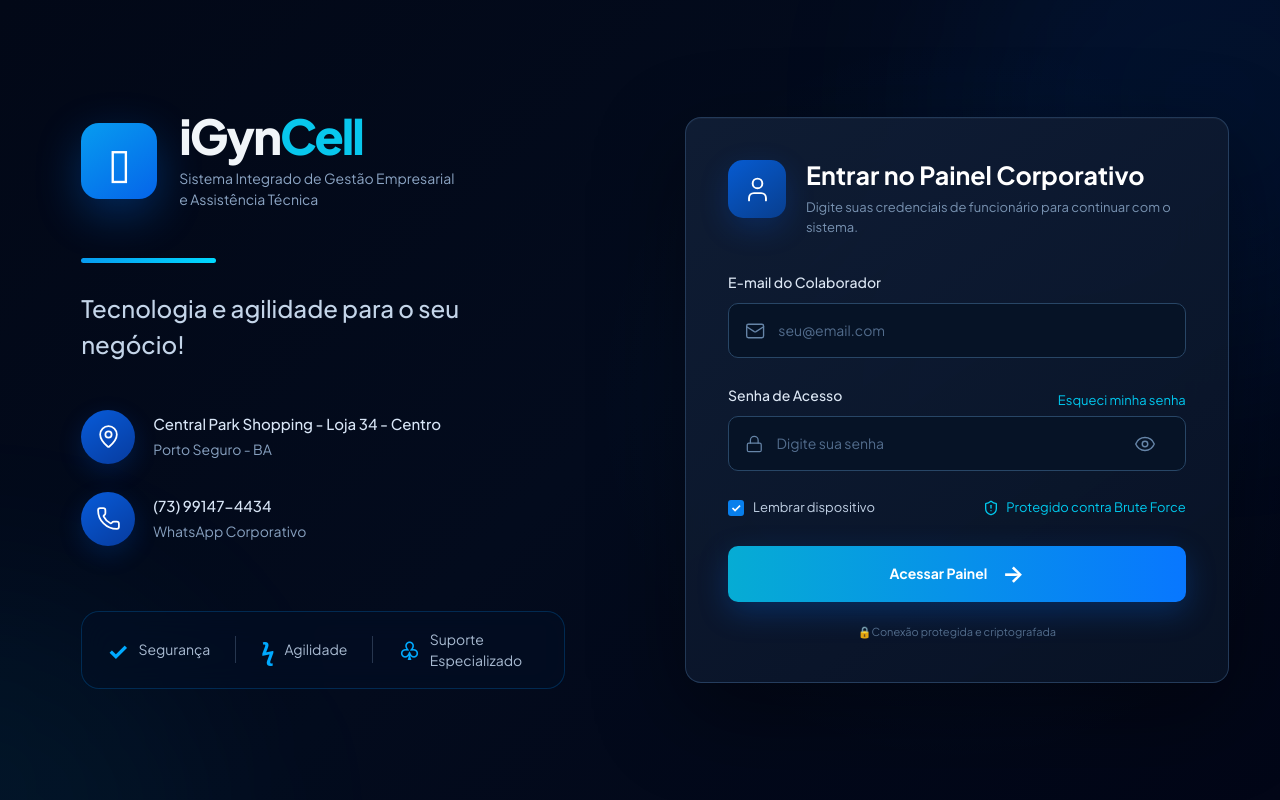
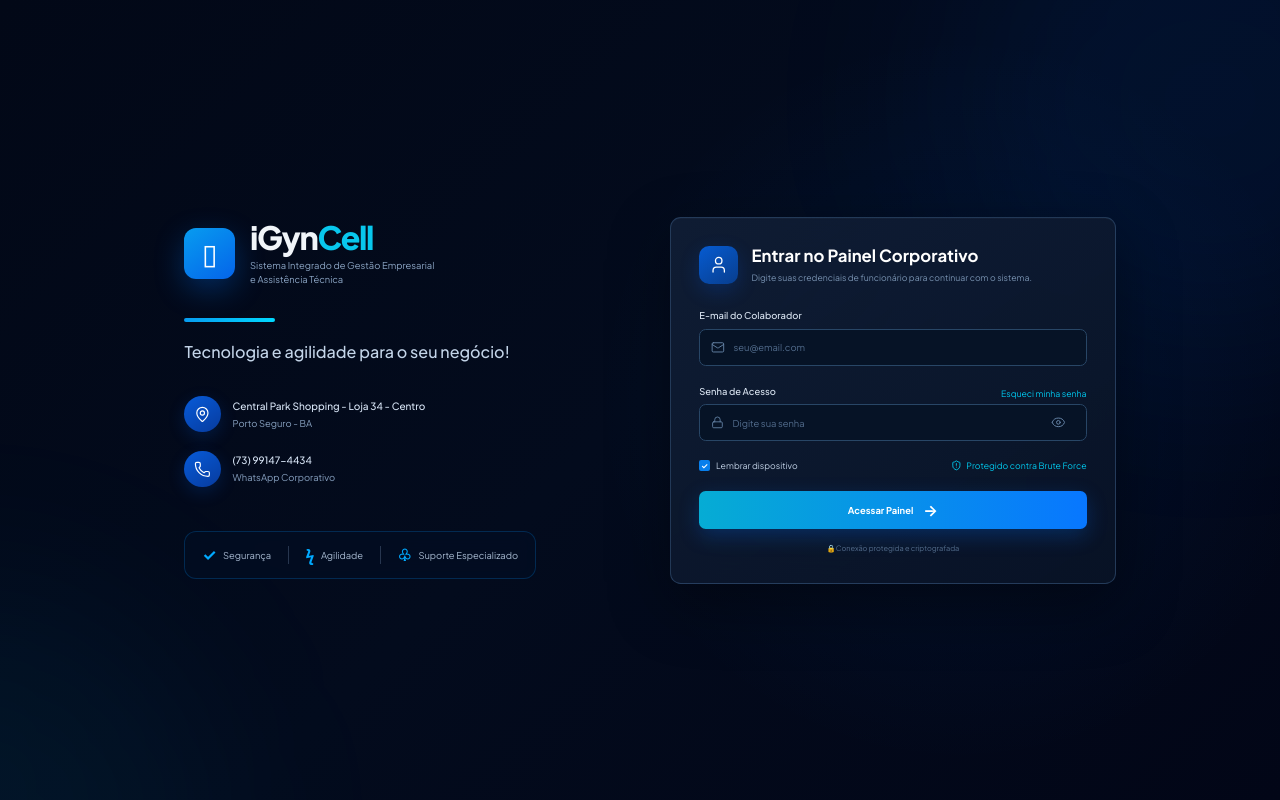
Before and after one commit to primevideoempresa-beep/iGynCell, a React (Vite) app: page / in a window 1280 px wide. Built offline with nearby package versions, Linux system fonts and the light colour scheme; no server answers.

Commit message:
style: scale down brand section layout
Apply a zoom factor to the brand section grid to ensure proper fitting and visual consistency across different screen resolutions.

```diff
--- a/src/index.css
+++ b/src/index.css
@@ -112,6 +112,7 @@
 
   gap: 90px;
   align-items: center;
+  zoom: 0.67;
 }
 
 .brand-section {
```
